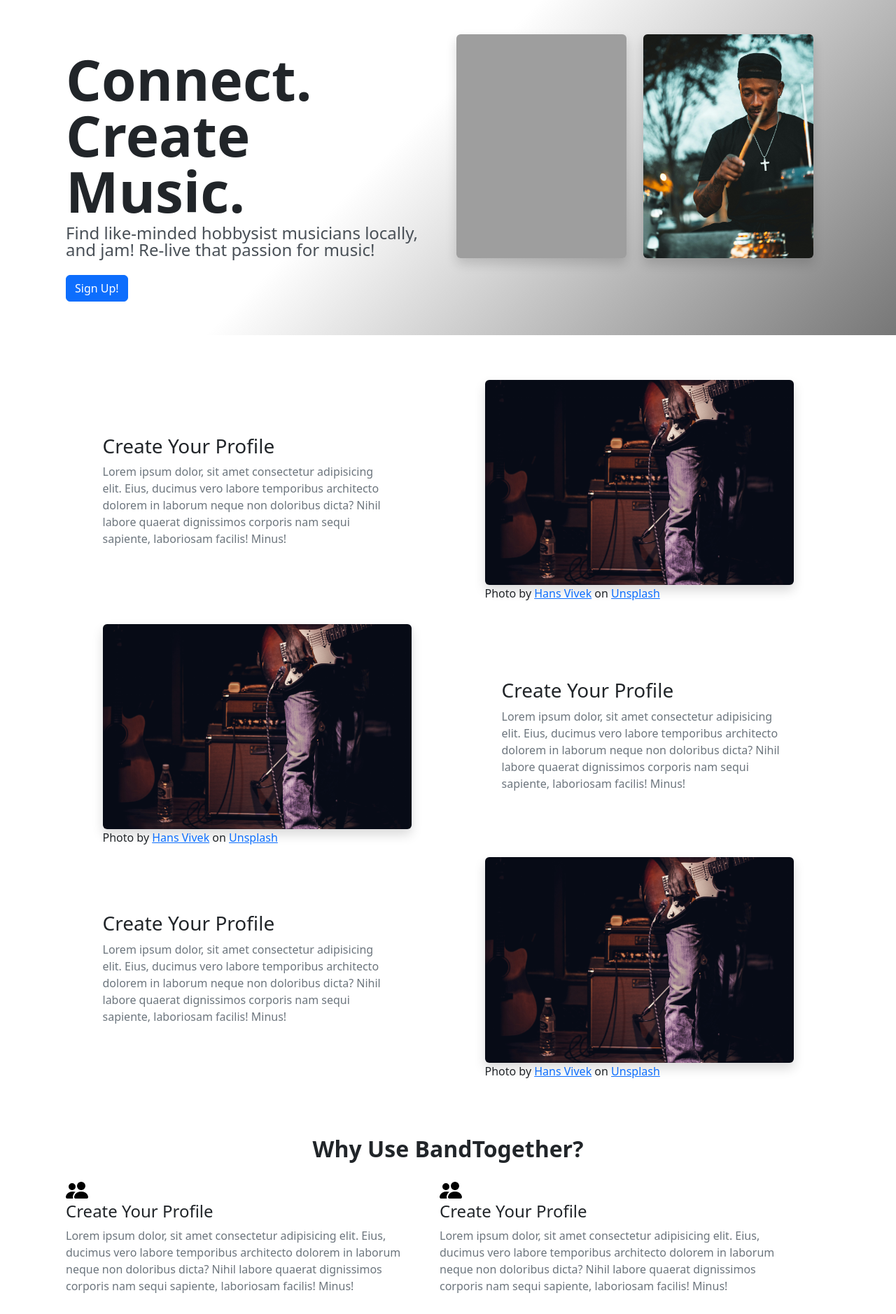
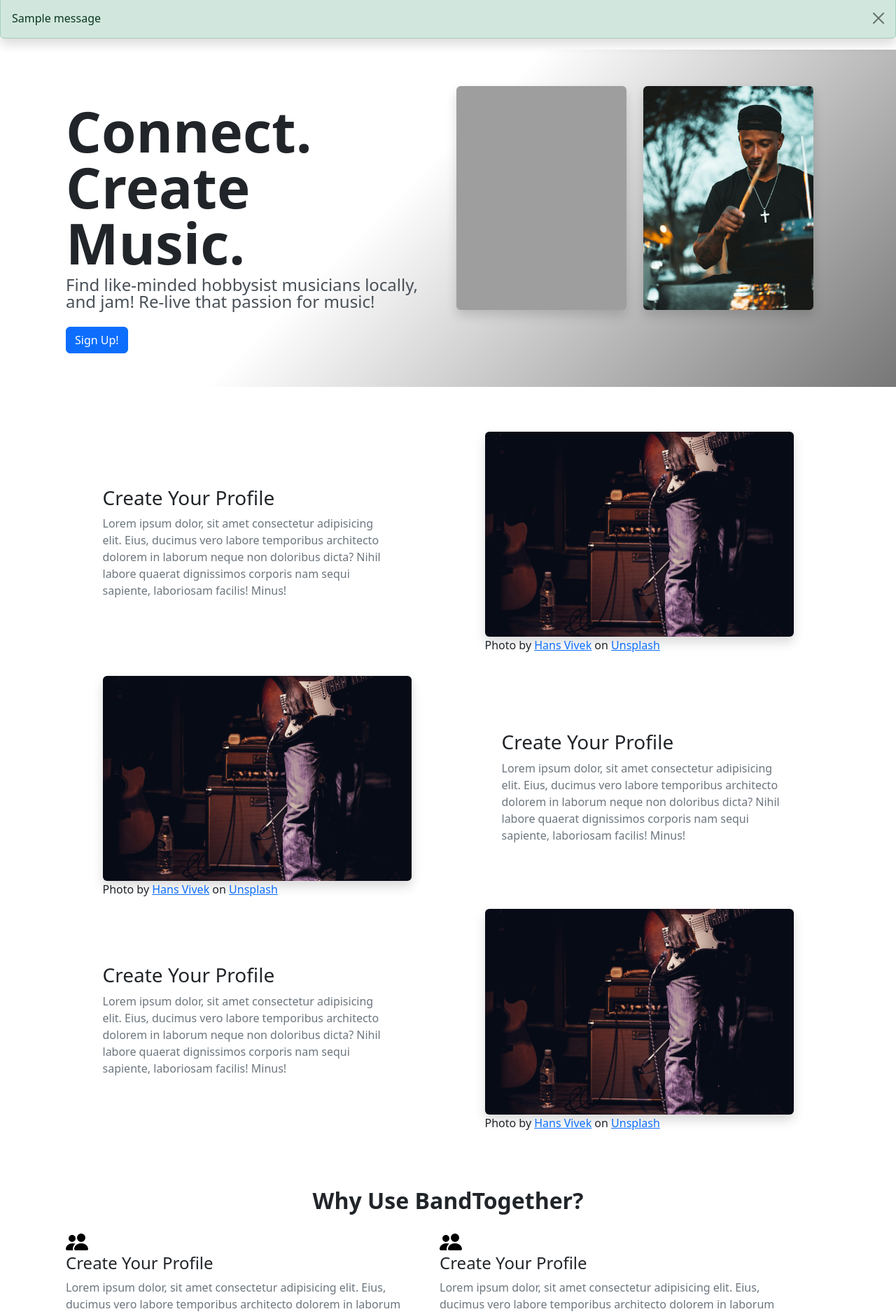
Before and after one commit to bagasprimanto/band-together, a Django app: page / in a window 1280 px wide. Shown: the part 59-1937 px from the top of the page at 70% size. Run offline with Django 4.2, Linux system fonts and the light colour scheme; tables that the repository leaves empty hold one stand-in row (values such as "Sample post"); one stand-in notice (Sample message) is shown; some libraries are stand-ins or nearby versions; grey boxes are pictures that could not be loaded.

Commit message:
Display success message from Feedback form

```diff
--- a/pages/views.py
+++ b/pages/views.py
@@ -1,6 +1,7 @@
 from django.shortcuts import render
 from django.urls import reverse_lazy
 from django.views.generic import TemplateView, CreateView
+from django.contrib.messages.views import SuccessMessageMixin
 from .models import Feedback
 
 
@@ -12,8 +13,9 @@ class AboutPageView(TemplateView):
     template_name = "pages/about.html"
 
 
-class FeedbackPageView(CreateView):
+class FeedbackPageView(SuccessMessageMixin, CreateView):
     model = Feedback
     template_name = "pages/feedback.html"
-    success_url = reverse_lazy("pages:home")
+    success_url = reverse_lazy("pages:feedback")
+    success_message = "Successfully submitted Feedback!"
     fields = ["email", "subject", "message"]
--- a/templates/_base.html
+++ b/templates/_base.html
@@ -17,6 +17,14 @@
 </head>
 
 <body class="d-flex flex-column min-vh-100 w-100">
+    <!-- Messages -->
+    {% for message in messages %}
+    <div class="alert alert-dismissible {{ message.tags }} shadow fade show" role="alert">
+        <div>{{ message | safe }}</div>
+        <button type="button" class="btn-close" data-bs-dismiss="alert" aria-label="Close"></button>
+    </div>
+    {% endfor %}
+
     <!-- Nav bar -->
     {% include 'includes/header.html' %}
 
--- a/templates/pages/home.html
+++ b/templates/pages/home.html
@@ -9,7 +9,7 @@
 {% block content %}
 
 <!-- Hero -->
-<div class="hero-background pt-4 pt-md-1 h-50 pb-5">
+<div class="hero-background pt-4 pt-md-1 h-50 pb-5 z-0">
     <section class="hero pt-2 pt-md-5 g-5 container">
         <div class="row">
             <div class="col-md-6 row hero-image text-center order-md-2">
```
Also changed, not shown: django_project/settings.py (+11 -1 lines).
